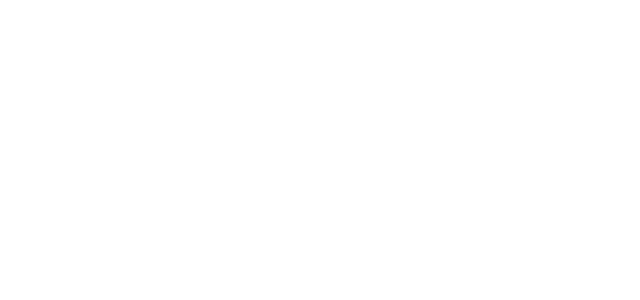
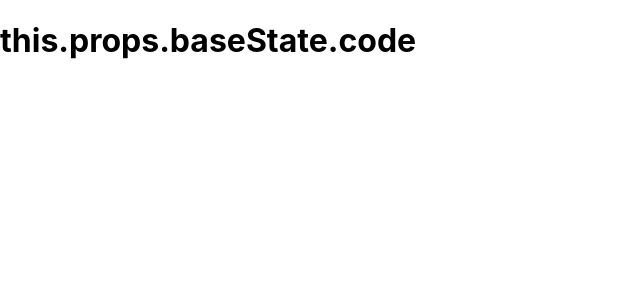
Before and after one commit to Protopaco/zoom-test, a React (Create React App) app: page /auth in a window 1280 px wide. Shown: the top 300 px of the page, without its empty margins (0-640 px from the left). Built offline with nearby package versions, Linux system fonts and the light colour scheme.

Commit message:
error handling

```diff
--- a/src/ListMeetings.js
+++ b/src/ListMeetings.js
@@ -6,25 +6,26 @@
         loading: true
     }
 
-    componentDidMount = async () => {
-        // const URL = `https://api.zoom.us/v2/users/{this.props.baseState.code}/recordings`;
-        // const URL = 'https://morning-dusk-56874.herokuapp.com/user/';
-        //     try {
-        //         const returnedObject = await fetch.post(URL).send(this.props.baseState.code);
-        //         console.log(returnedObject);
-        //         this.setState({
-        //             loading: false
-        //         })
-        //     }
-        //     catch (e) {
-        //         throw e;
-        //     }
-        // }
-        console.log(this.props.baseState.code);
-    }
+    // componentDidMount = async () => {
+    //     // const URL = `https://api.zoom.us/v2/users/{this.props.baseState.code}/recordings`;
+    //     // const URL = 'https://morning-dusk-56874.herokuapp.com/user/';
+    //     //     try {
+    //     //         const returnedObject = await fetch.post(URL).send(this.props.baseState.code);
+    //     //         console.log(returnedObject);
+    //     //         this.setState({
+    //     //             loading: false
+    //     //         })
+    //     //     }
+    //     //     catch (e) {
+    //     //         throw e;
+    //     //     }
+    //     // }
+    //     console.log(this.props.baseState.code);
+    // }
     render() {
         return (
             <div>
+                <h1>this.props.baseState.code</h1>
                 {/* {this.state.loading
                         ? <></>
                         :
```
